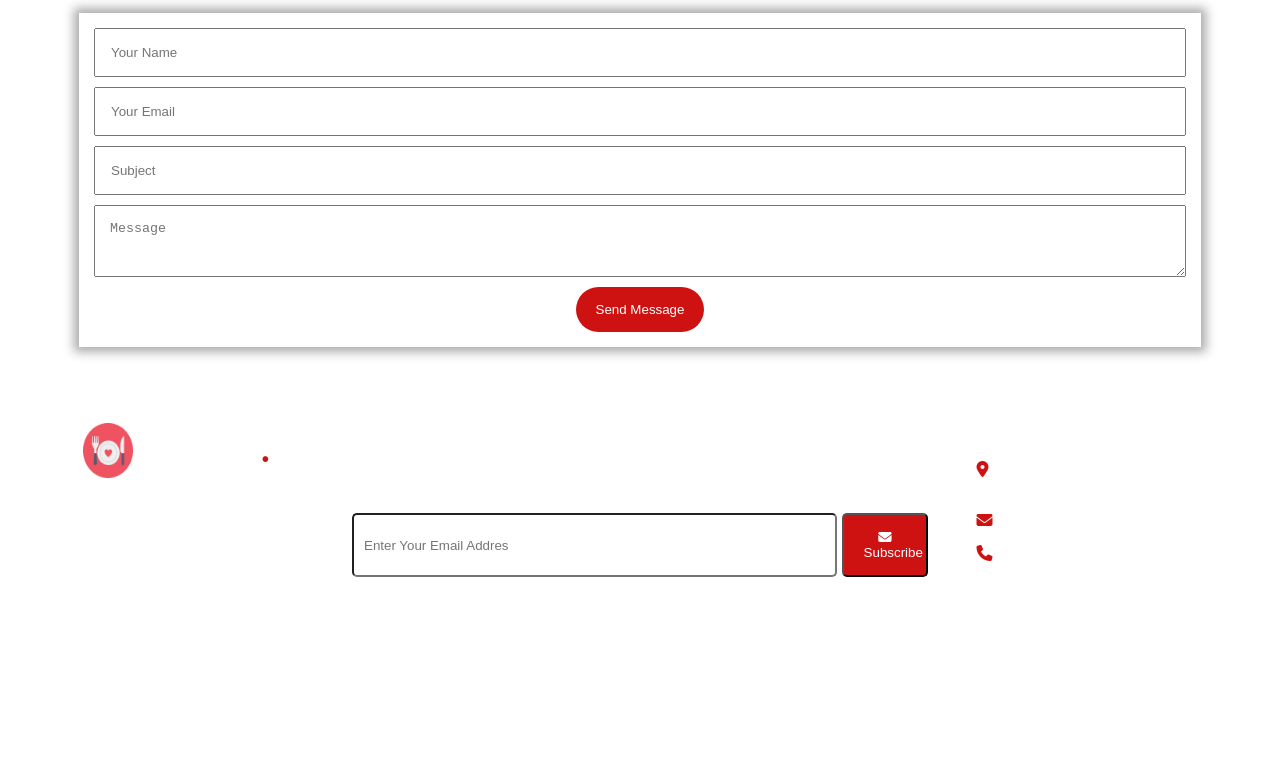
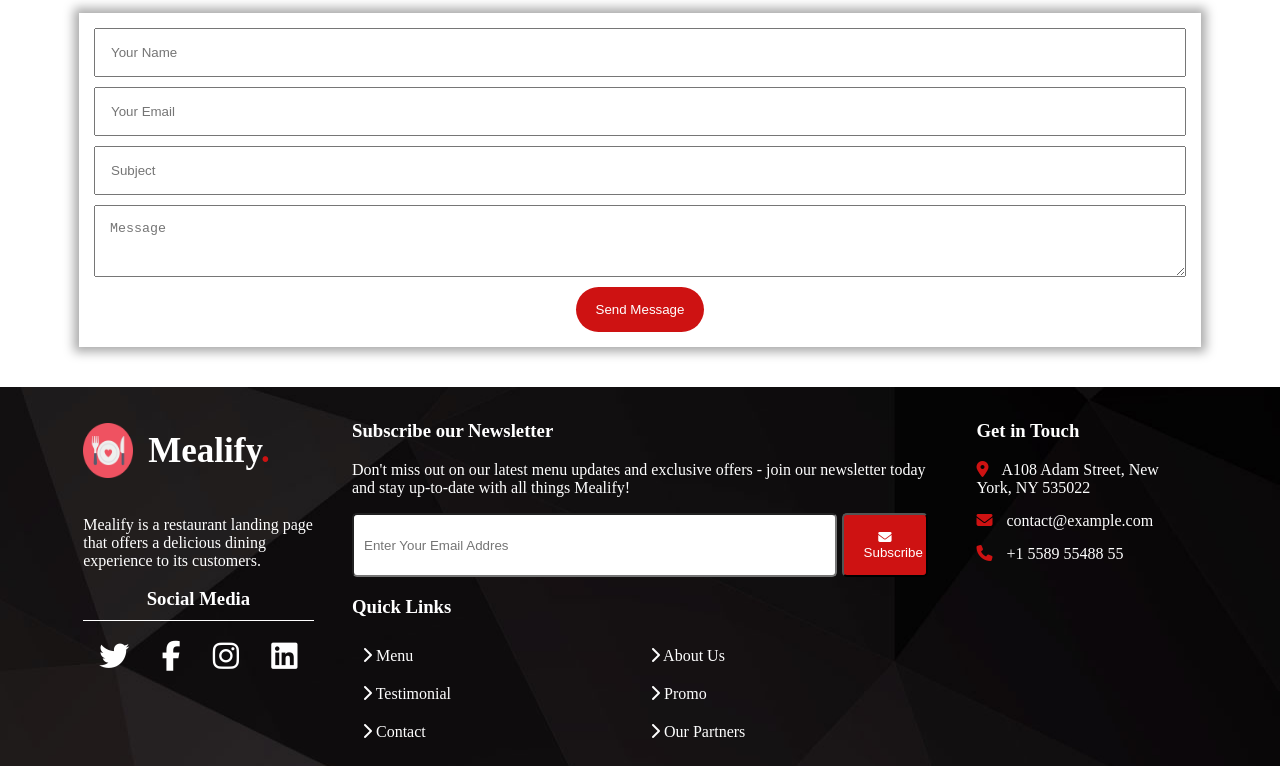
Before and after one commit to youssef8656/Mealify, a plain HTML site: page index.html in a window 1280 px wide. Shown: the part 3929-4695 px from the top of the page. Drawn offline with Linux system fonts and the light colour scheme.

Commit message:
Update style.css

```diff
--- a/CSS/style.css
+++ b/CSS/style.css
@@ -424,7 +424,7 @@ a{
 
 
 .footer{
-    background-image: url(./images/textured-metal-background.jpg);
+    background-image: url(../images/textured-metal-background.jpg);
     background-repeat: repeat;
     color: var(--light-color);
 
```
